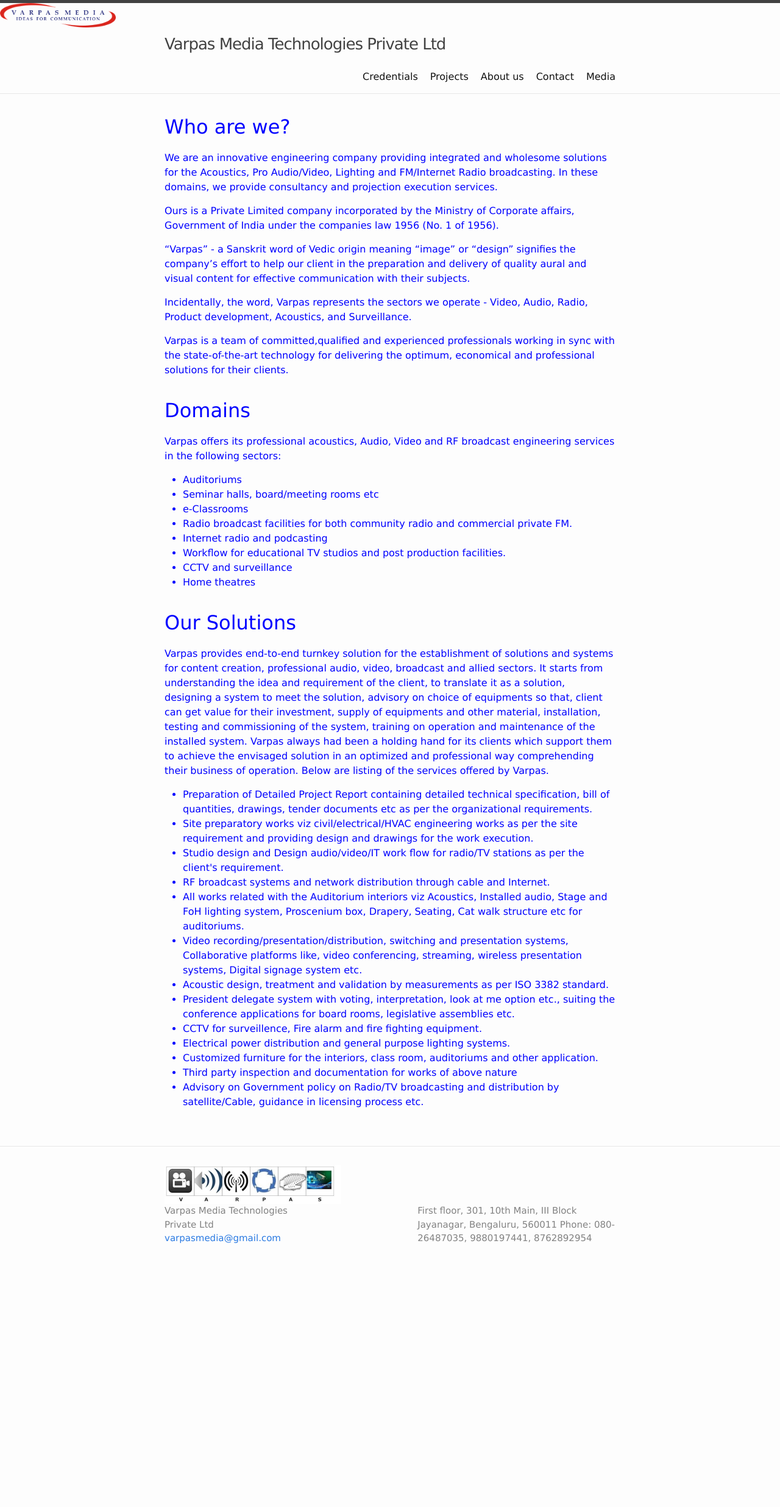
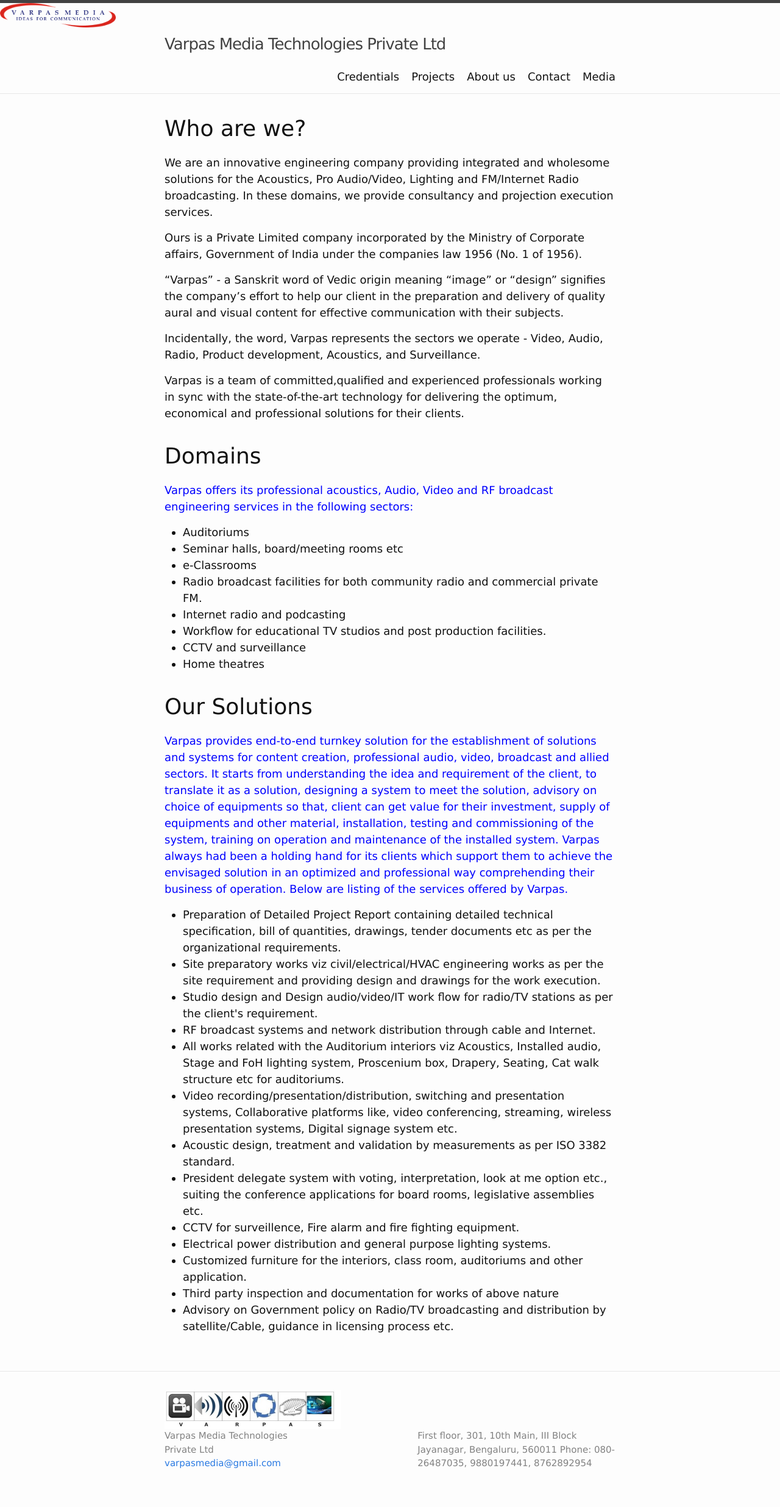
Before and after one commit to VarpasMedia/VarpasMedia.github.io, a Jekyll site: the page built from index.md, in a window 1280 px wide. Shown: the whole page at 61% size. Built offline with Jekyll 4.4.1, drawn with Linux system fonts in a browser that asks for light colours; before the commit the page ends 2102 px from its top, so only the background shows below that.

Commit message:
Update header.html

```diff
--- a/_includes/header.html
+++ b/_includes/header.html
@@ -2,7 +2,7 @@
 
 <img src="images/Logo of Varpas.png" width="190" height="40" alt="">
 
-<font size="3" face="verdana" color="blue">
+<font size="4" face="verdana">
 
   <div class="wrapper">
     {%- assign default_paths = site.pages | map: "path" -%}
```
